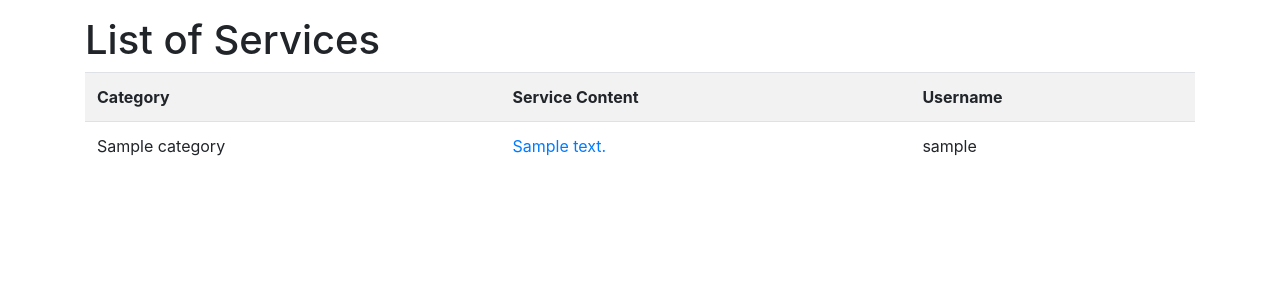
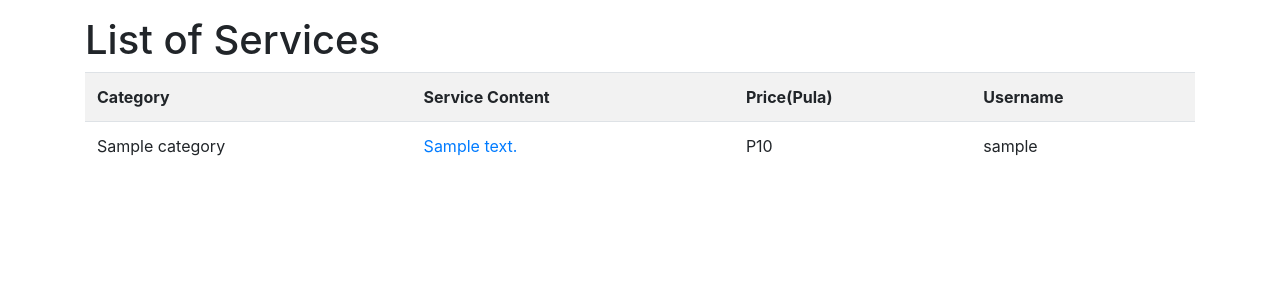
Before and after one commit to hideame/tanki, a Django app: page /skill/ in a window 1280 px wide. Shown: the part 56-356 px from the top of the page. Run offline with Django 3.2, Linux system fonts and the light colour scheme; tables that the repository leaves empty hold one stand-in row (values such as "Sample post"); some libraries are stand-ins or nearby versions.

Commit message:
add price column

```diff
--- a/skill/templates/skill/service_detail.html
+++ b/skill/templates/skill/service_detail.html
@@ -5,6 +5,7 @@
     <div>
         <p>{{ service.category.name }}</p>
         <p>{{ service.content }}</p>
+        <p>P{{ service.price }}</p>
         <p>{{ service.author }}</p>
     </div>
     <div>
--- a/skill/templates/skill/service_list.html
+++ b/skill/templates/skill/service_list.html
@@ -3,12 +3,13 @@
     <h1>List of Services</h1>
     <table class='table table-striped table-hover'>
         <tr>
-            <th>Category</th><th>Service Content</th><th>Username</th>
+            <th>Category</th><th>Service Content</th><th>Price(Pula)</th><th>Username</th>
         </tr>
         {% for service in object_list %}
         <tr>
             <td>{{ service.category.name }}</td>
             <td><a href='{% url "skill:detail" service.pk %}'>{{ service.content }}</a></td>
+            <td>P{{ service.price }}</td>
             <td>{{ service.author }}</td>
         </tr>
         {% endfor %}
```
